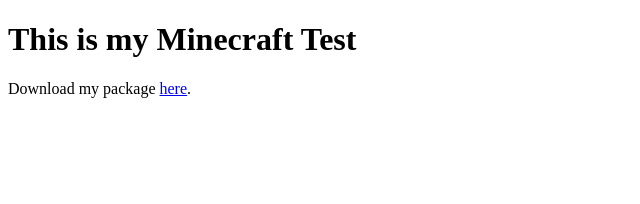
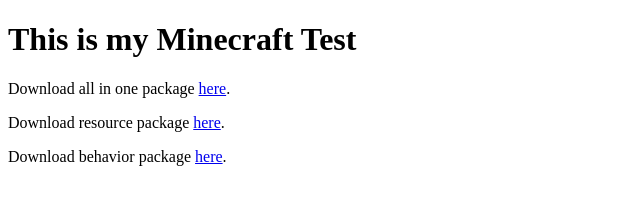
Before and after one commit to visola/minecraft-test, a plain HTML site: page src/index.html in a window 1280 px wide. Shown: the whole page, without its empty margins (0-640 px from the left). Drawn offline with Linux system fonts and the light colour scheme.

Commit message:
Allow download all together or separated

```diff
--- a/src/index.html
+++ b/src/index.html
@@ -12,8 +12,18 @@
   </h1>
 
   <p>
-    Download my package
-    <a href="./my_pack.mcproject">here</a>.
+    Download all in one package
+    <a download="ViniTestProject.mcproject" href="./my_pack.mcproject">here</a>.
+  </p>
+
+  <p>
+    Download resource package
+    <a download="ViniTestResourcePack.mcpack" href="./resource_pack.mcpack">here</a>.
+  </p>
+
+  <p>
+    Download behavior package
+    <a download="ViniTestBehaviorPack.mcpack" href="./behavior_pack.mcpack">here</a>.
   </p>
 </body>
 </html>
```
